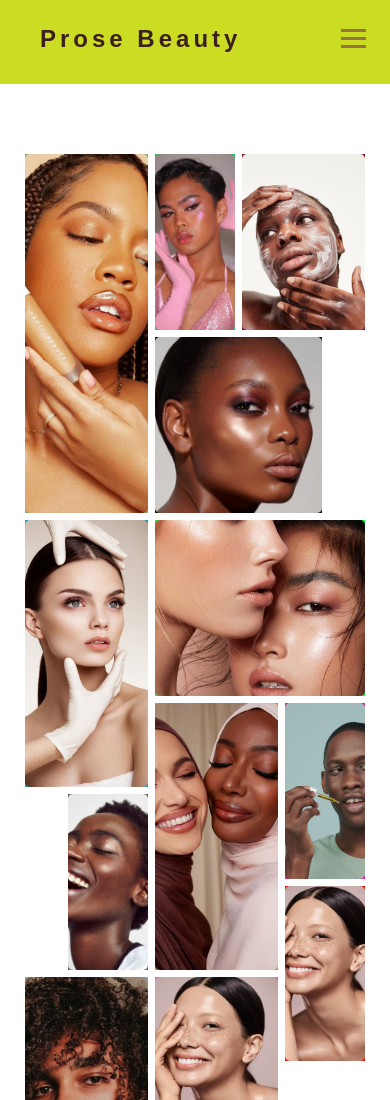
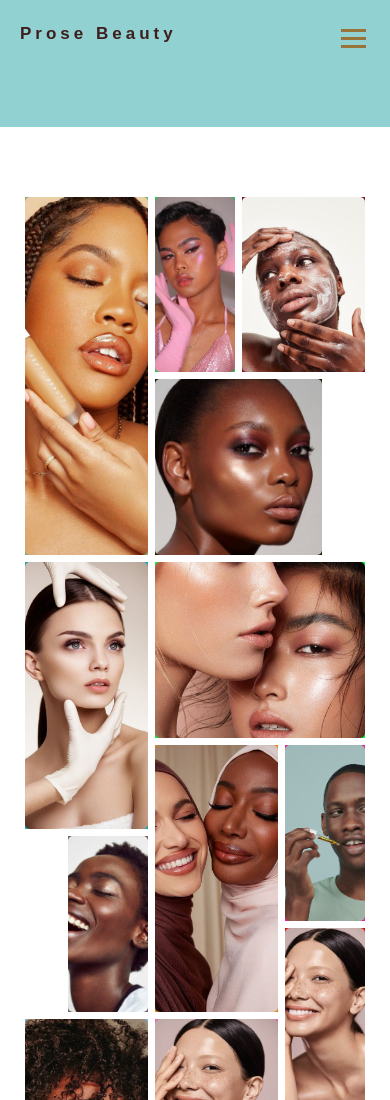
Before and after one commit to IsabelNzioka/Photo-Gallery, a website: page index.html in a window 390 px wide. Shown: the top 1100 px of the page. Drawn offline with Linux system fonts and the light colour scheme.

Commit message:
latest commit

```diff
--- a/sass/_base.scss
+++ b/sass/_base.scss
@@ -31,19 +31,19 @@ body {
     grid-template-rows: 18vh 245vh 20vh;
   }
   @media only screen and (max-width: 950px) {
-    grid-template-rows: 10vh 215vh 20vh;
+    grid-template-rows: 15vh 215vh 20vh;
   }
 
   @media only screen and (max-width: 800px) {
-    grid-template-rows: 10vh 215vh 20vh;
+    grid-template-rows: 15vh 215vh 20vh;
   }
 
   @media only screen and (max-width: 600px) {
-    grid-template-rows: 10vh 178vh 20vh;
+    grid-template-rows: 15vh 178vh 20vh;
   }
 
   @media only screen and (max-width: 350px) {
-    grid-template-rows: 10vh 278vh 20vh;
+    grid-template-rows: 15vh 278vh 20vh;
   }
 }
 
--- a/sass/_headerFooter.scss
+++ b/sass/_headerFooter.scss
@@ -35,14 +35,15 @@
 ///
 .header {
   grid-column: side-start/side-end;
-  background-color: rgb(202, 221, 35);
+  // background-color: rgb(202, 221, 35);
+  background-color: #91d1d1;
 
   display: grid;
   grid-template-rows: repeat(2, 10vh);
   grid-template-columns: repeat(10, 1fr);
 
   @media only screen and (max-width: 950px) {
-    grid-template-rows: 10vh;
+    grid-template-rows: 15vh;
   }
 }
 .logo {
@@ -60,6 +61,13 @@
   @media only screen and (max-width: 950px) {
     grid-column: 1 / span 7;
     padding-left: 4rem;
+  }
+
+  @media only screen and (max-width: 400px) {
+    grid-column: 1 / span 8;
+    font-size: 1.7rem;
+
+    padding-left: 2rem;
   }
 
   // .logo {
--- a/script.js
+++ b/script.js
@@ -6,7 +6,7 @@ hamburger.addEventListener("click", () => {
   navMenu.classList.toggle("active");
 });
 
-document.querySelectorAll(".nav-link").forEach((n) =>
+document.querySelectorAll(".nav__link").forEach((n) =>
   n.addEventListener("click", () => {
     hamburger.classList.remove("active");
     navMenu.classList.remove("active");
```
Also changed, not shown: css/style.css.
